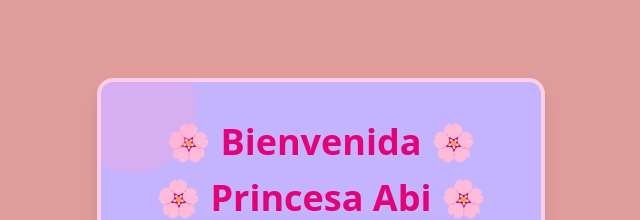
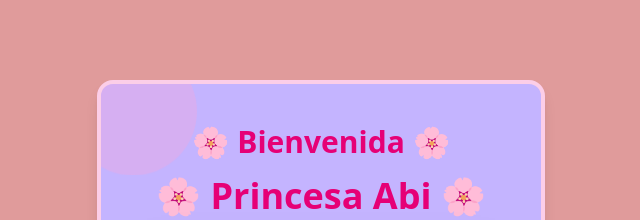
Before and after one commit to karl065/Invitacion-Abi, a React (Vite) app in the folder client/: page / in a window 1280 px wide. Shown: the top 220 px of the page, without its empty margins (319-959 px from the left). Built offline with nearby package versions, Linux system fonts and the light colour scheme; no server answers.

Commit message:
Prueba de tamaño letra celular

```diff
--- a/client/src/views/Paneles/Client/Invitacion/Invitacion.jsx
+++ b/client/src/views/Paneles/Client/Invitacion/Invitacion.jsx
@@ -17,7 +17,7 @@ const Invitacion = () => {
 				<div className="absolute -bottom-10 -right-10 w-40 h-40 bg-pink-200 rounded-full opacity-30 animate-pulse"></div>
 
 				{/* Encabezado */}
-				<h1 className="text-3xl md:text-4xl font-bold text-pink-600 mb-4">
+				<h1 className="text-6xl lg:text-3xl font-bold text-pink-600 mb-4">
 					🌸 Bienvenida 🌸
 				</h1>
 				<h1 className="text-3xl md:text-4xl font-bold text-pink-600 mb-4">
```
